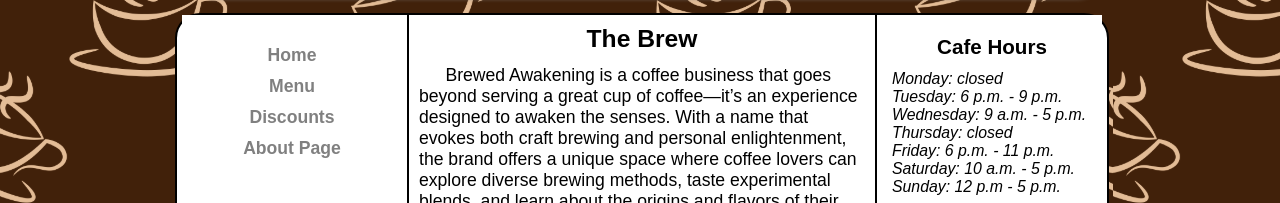
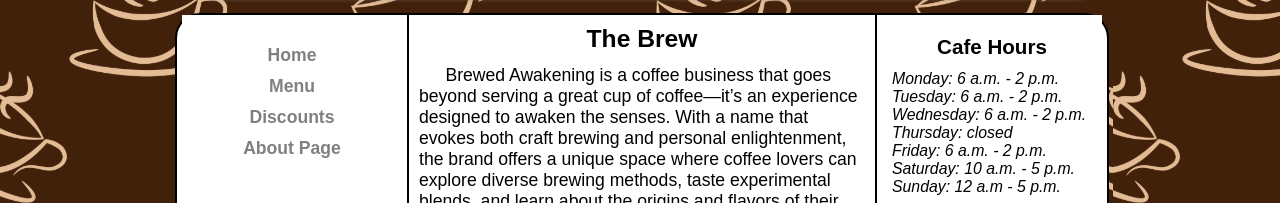
Before and after one commit to daylanj21/brewedcafe, a plain HTML site: page index.html in a window 1280 px wide. Shown: the part 384-587 px from the top of the page. Drawn offline with Linux system fonts and the light colour scheme.

Commit message:
Add files via upload

```diff
--- a/index.html
+++ b/index.html
@@ -54,13 +54,13 @@
 
 <h3>Cafe Hours</h3>
 
-	<p>Monday: closed</p>
-	<p>Tuesday: 6 p.m. - 9 p.m.</p>
-	<p>Wednesday:  9 a.m. - 5 p.m.</p>
+	<p>Monday: 6 a.m. - 2 p.m.</p>
+	<p>Tuesday: 6 a.m. - 2 p.m.</p>
+	<p>Wednesday:  6 a.m. - 2 p.m.</p>
 	<p>Thursday: closed</p>
-	<p>Friday: 6 p.m. - 11 p.m.</p>
+	<p>Friday: 6 a.m. - 2 p.m.</p>
 	<p>Saturday: 10 a.m. - 5 p.m.</p>
-	<p>Sunday: 12 p.m - 5 p.m.</p>
+	<p>Sunday: 12 a.m - 5 p.m.</p>
 
 <figure>
   <img src = "images/stickers.jpg" alt = "Coffee Cup with a Heart"  />
```
